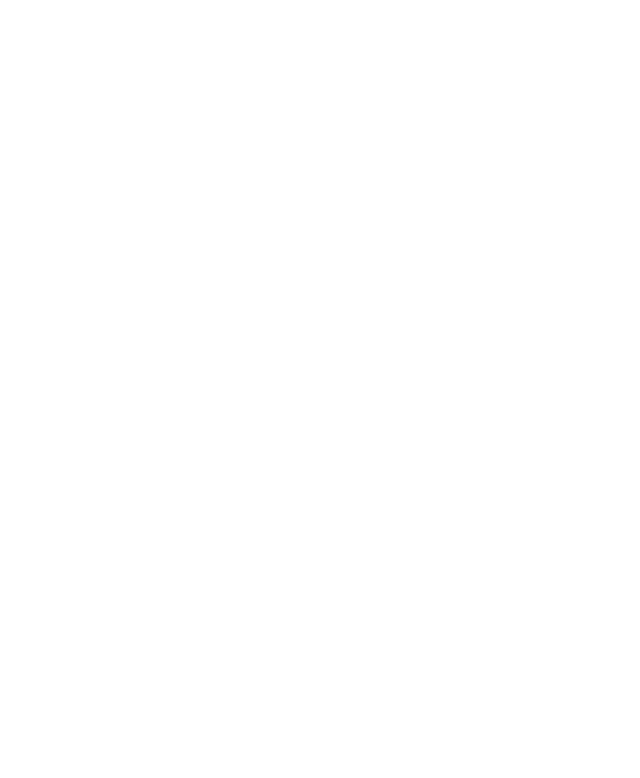
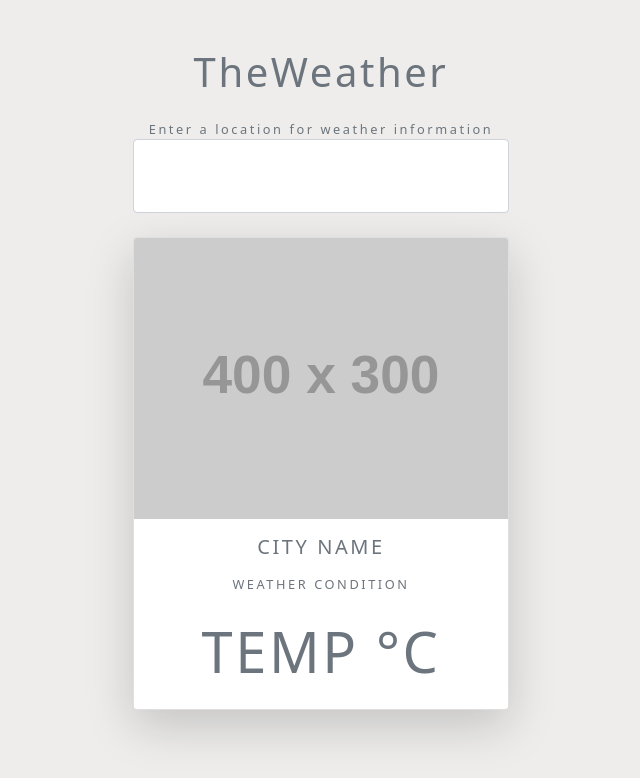
Before and after one commit to Valuriel/Weather_App, a plain HTML site: page index.html in a window 1280 px wide. Shown: the whole page, without its empty margins (319-959 px from the left). Drawn offline with nearby package versions, Linux system fonts and the light colour scheme; placeholder pictures from the web are drawn by us.

Commit message:
added HTML and CSS code as well as folder structure

```diff
--- a/index.html
+++ b/index.html
@@ -4,9 +4,39 @@
     <meta charset="UTF-8">
     <meta http-equiv="X-UA-Compatible" content="IE=edge">
     <meta name="viewport" content="width=device-width, initial-scale=1.0">
+    <link href="https://cdn.jsdelivr.net/npm/bootstrap@5.1.0/dist/css/bootstrap.min.css" rel="stylesheet" integrity="sha384-KyZXEAg3QhqLMpG8r+8fhAXLRk2vvoC2f3B09zVXn8CA5QIVfZOJ3BCsw2P0p/We" crossorigin="anonymous">
+    <link rel="stylesheet" href="styles.css">
     <title>Weather App</title>
 </head>
 <body>
 
+    <div class="container my-5 mx-auto">
+
+        <h1 class="text-muted text-center my-4">TheWeather</h1>
+
+        <form class="change-location my-4 text-center text-muted">
+            <label for="city">Enter a location for weather information</label>
+            <input type="text" name="city" class="form-control p-4">
+        </form>
+
+        <div class="card shadow-lg rounded">
+            <img src="https://via.placeholder.com/400x300" class="time card-img-top">
+            <div class="icon bg-light mx-auto text-center">
+                <!-- icon -->
+            </div>
+            <div class="text-muted text-uppercase text-center details">
+                <h5 class="my-3">City name</h5>
+                <div class="my-3">Weather condition</div>
+                <div class="display-4 my-4">
+                    <span>temp</span>
+                    <span>&deg;C</span>
+                </div>
+            </div>
+        </div>
+
+    </div>
+
+    <script src="/scripts/forecast.js"></script>
+    <script src="/scripts/app.js"></script>
 </body>
 </html>
--- /dev/null
+++ b/styles.css
@@ -0,0 +1,8 @@
+body{
+    background: #eeedec;
+    letter-spacing: 0.2em;
+    font-size: 0.8em;
+}
+.container{
+    max-width: 400px;
+}
```
Also changed, not shown: scripts/app.js (added), scripts/forecast.js (added).
